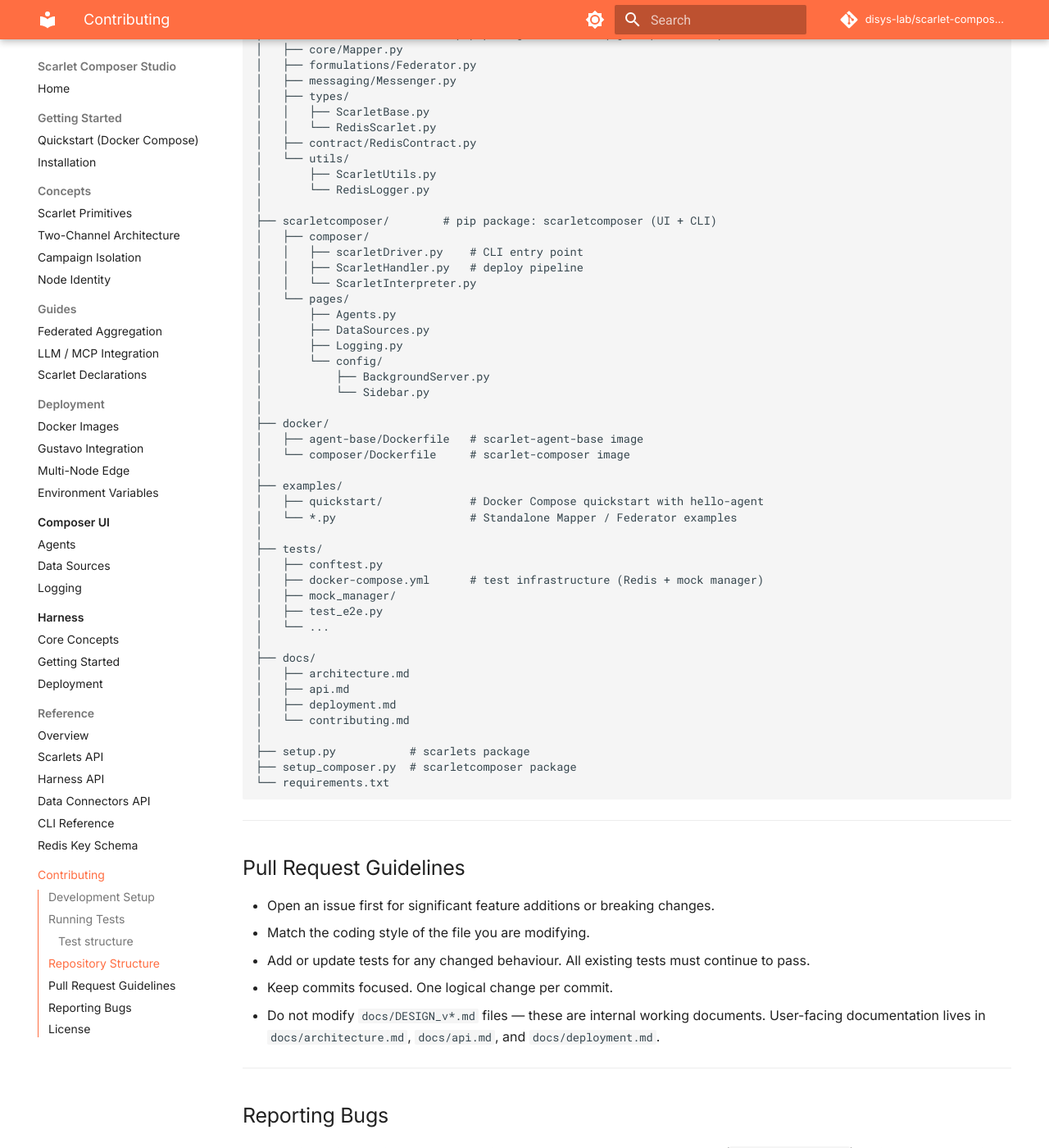
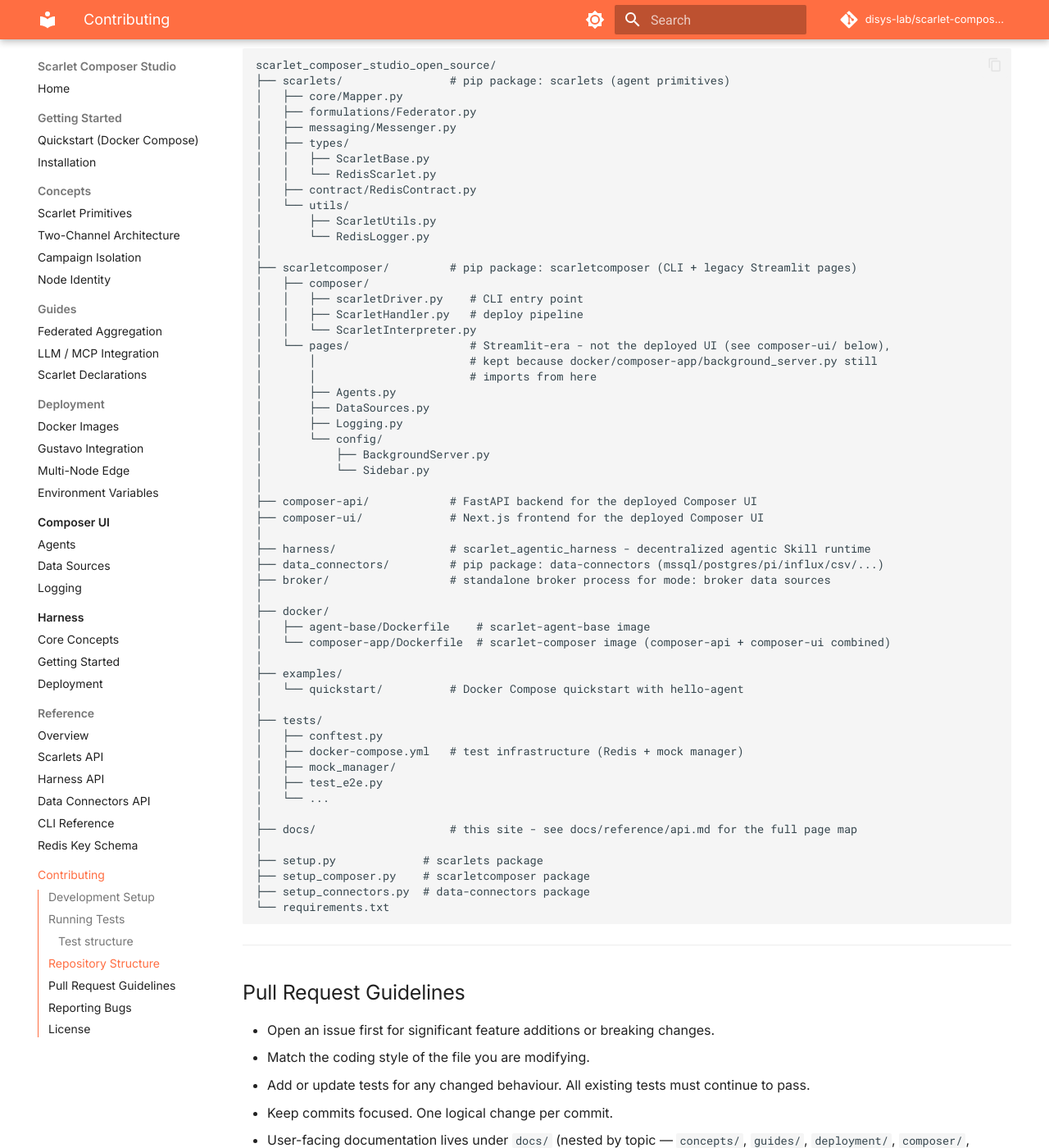
Before and after one commit to disys-lab/scarlet-composer-studio, an MkDocs documentation site: the page built from docs/contributing.md, in a window 1280 px wide and 1400 px high, scrolled down 1463 px. Shown: the whole window at 82% size. Built offline with MkDocs 1.6.1 and Material for MkDocs 9.7.7, drawn with Linux system fonts in a browser that asks for light colours; comment, search, counter and statistics services are not loaded; some of the changed text lies outside the part shown.

Commit message:
Fix contributing.md's stale Repository Structure and dev setup
- Repository Structure referenced a deleted docker/composer/Dockerfile
  (real one is docker/composer-app/), a flat docs/ layout that no longer
  exists, and was missing setup_connectors.py, composer-api/, composer-ui/,
  harness/, data_connectors/, and broker/ entirely.
- "Do not modify docs/DESIGN_v*.md" referenced files that don't exist
  anywhere in the repo - replaced with an accurate pointer at the real
  nested docs/ structure.
- Dev setup's single `pip install -e .` only installs scarlets (it just
  runs ./setup.py) - scarletcomposer needs its own setup file invoked
  explicitly. Fixed to `python3 setup.py develop` +
  `python3 setup_composer.py develop`.
- docs/reference/api.md had the identical wrong ScarletInterpreter import
  path already fixed in guides/declarations.md
  (scarletcomposer.interpreter -> scarletcomposer.composer) - found while
  verifying this page's own "see docs/reference/api.md" cross-reference,
  fixed alongside since it's the same verified bug.

Checked, not changed: the root-level CONTRIBUTING.md the audit flagged as
missing isn't actually needed - GitHub's real community-profile API
(verified via `gh api repos/.../community/profile`) already resolves
docs/contributing.md as the canonical file.

````diff
--- a/docs/contributing.md
+++ b/docs/contributing.md
@@ -10,8 +10,11 @@
 git clone https://github.com/disys-lab/scarlet-composer-studio
 cd scarlet-composer-studio
 
-# Install both packages in editable mode
-pip install -e .
+# Install both packages in editable mode - `pip install -e .` alone only
+# picks up ./setup.py (scarlets); scarletcomposer needs its own setup file
+# named explicitly.
+python3 setup.py develop
+python3 setup_composer.py develop
 
 # Install test dependencies
 pip install pytest requests
@@ -61,7 +64,7 @@
 
 ```
 scarlet_composer_studio_open_source/
-├── scarlets/               # pip package: scarlets (agent primitives)
+├── scarlets/                # pip package: scarlets (agent primitives)
 │   ├── core/Mapper.py
 │   ├── formulations/Federator.py
 │   ├── messaging/Messenger.py
@@ -73,12 +76,14 @@
 │       ├── ScarletUtils.py
 │       └── RedisLogger.py
 │
-├── scarletcomposer/        # pip package: scarletcomposer (UI + CLI)
+├── scarletcomposer/         # pip package: scarletcomposer (CLI + legacy Streamlit pages)
 │   ├── composer/
 │   │   ├── scarletDriver.py    # CLI entry point
 │   │   ├── ScarletHandler.py   # deploy pipeline
 │   │   └── ScarletInterpreter.py
-│   └── pages/
+│   └── pages/                  # Streamlit-era - not the deployed UI (see composer-ui/ below),
+│       │                       # kept because docker/composer-app/background_server.py still
+│       │                       # imports from here
 │       ├── Agents.py
 │       ├── DataSources.py
 │       ├── Logging.py
@@ -86,29 +91,32 @@
 │           ├── BackgroundServer.py
 │           └── Sidebar.py
 │
+├── composer-api/            # FastAPI backend for the deployed Composer UI
+├── composer-ui/             # Next.js frontend for the deployed Composer UI
+│
+├── harness/                 # scarlet_agentic_harness - decentralized agentic Skill runtime
+├── data_connectors/         # pip package: data-connectors (mssql/postgres/pi/influx/csv/...)
+├── broker/                  # standalone broker process for mode: broker data sources
+│
 ├── docker/
-│   ├── agent-base/Dockerfile   # scarlet-agent-base image
-│   └── composer/Dockerfile     # scarlet-composer image
+│   ├── agent-base/Dockerfile    # scarlet-agent-base image
+│   └── composer-app/Dockerfile  # scarlet-composer image (composer-api + composer-ui combined)
 │
 ├── examples/
-│   ├── quickstart/             # Docker Compose quickstart with hello-agent
-│   └── *.py                    # Standalone Mapper / Federator examples
+│   └── quickstart/          # Docker Compose quickstart with hello-agent
 │
 ├── tests/
 │   ├── conftest.py
-│   ├── docker-compose.yml      # test infrastructure (Redis + mock manager)
+│   ├── docker-compose.yml   # test infrastructure (Redis + mock manager)
 │   ├── mock_manager/
 │   ├── test_e2e.py
 │   └── ...
 │
-├── docs/
-│   ├── architecture.md
-│   ├── api.md
-│   ├── deployment.md
-│   └── contributing.md
+├── docs/                    # this site - see docs/reference/api.md for the full page map
 │
-├── setup.py           # scarlets package
-├── setup_composer.py  # scarletcomposer package
+├── setup.py             # scarlets package
+├── setup_composer.py    # scarletcomposer package
+├── setup_connectors.py  # data-connectors package
 └── requirements.txt
 ```
 
@@ -120,7 +128,7 @@
 - Match the coding style of the file you are modifying.
 - Add or update tests for any changed behaviour. All existing tests must continue to pass.
 - Keep commits focused. One logical change per commit.
-- Do not modify `docs/DESIGN_v*.md` files — these are internal working documents. User-facing documentation lives in `docs/architecture.md`, `docs/api.md`, and `docs/deployment.md`.
+- User-facing documentation lives under `docs/` (nested by topic — `concepts/`, `guides/`, `deployment/`, `composer/`, `harness/`, `reference/`) - see `mkdocs.yml`'s `nav` for the full page map.
 
 ---
 
````
Also changed, not shown: docs/reference/api.md (+1 -1 lines).
